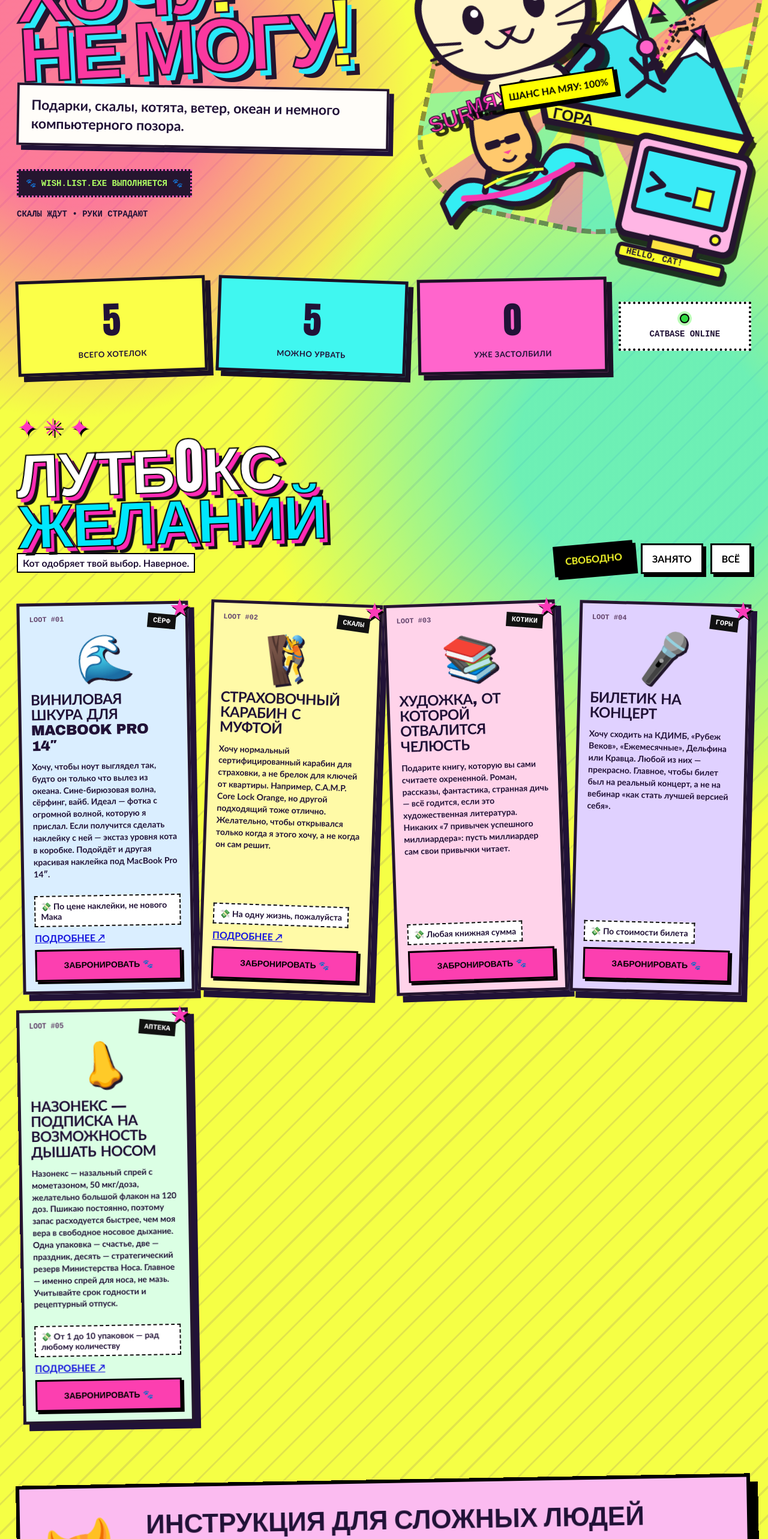
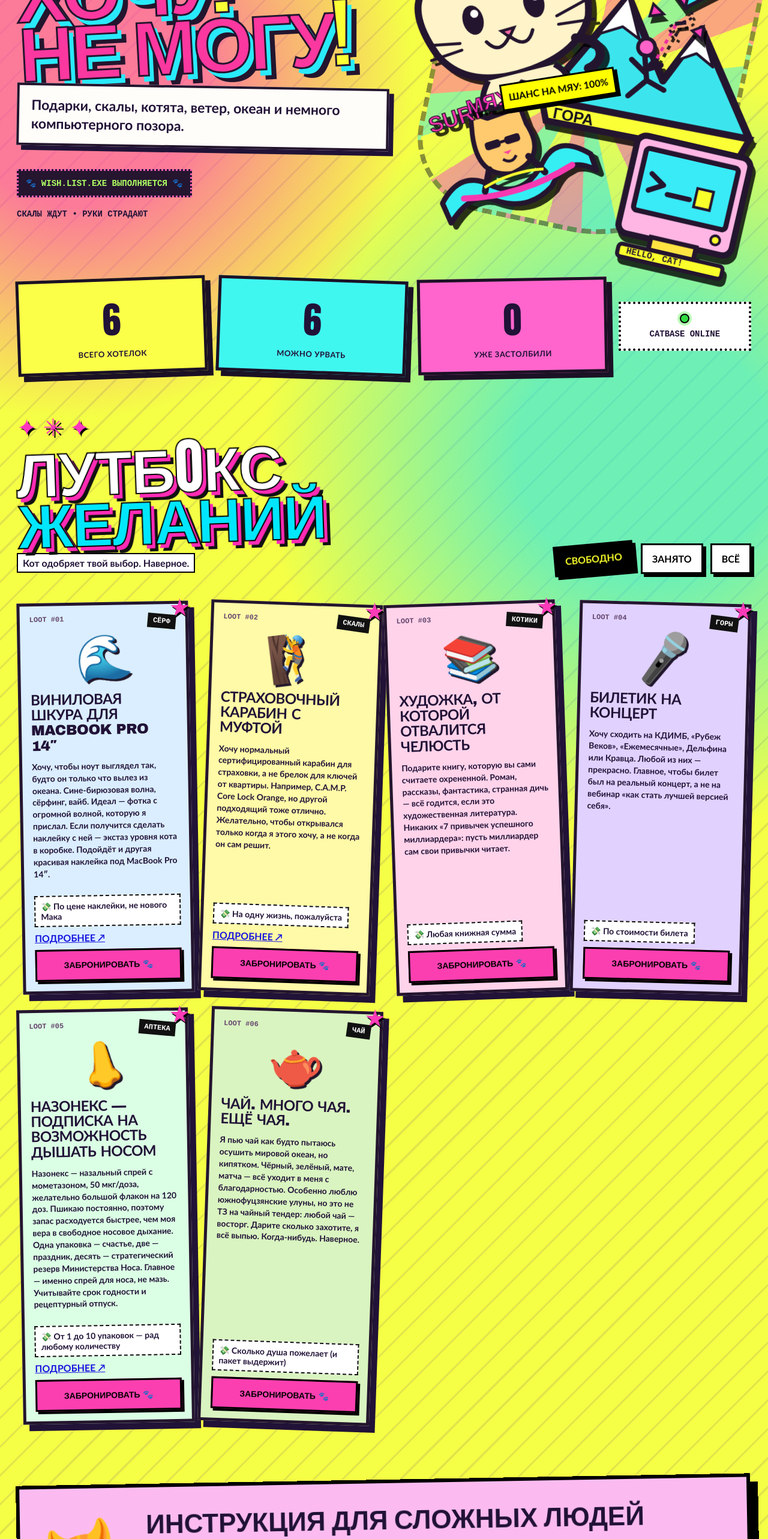
Before and after one commit to raphickie/wishlist, a React (Vite) app: page / in a window 1280 px wide. Shown: the part 234-2800 px from the top of the page at 60% size. Built offline with nearby package versions, Linux system fonts and the light colour scheme; no server answers; the database is empty.

Commit message:
feat: add unlimited enthusiasm for tea to the wishlist

```diff
--- a/src/gifts.ts
+++ b/src/gifts.ts
@@ -3,7 +3,7 @@ export type Gift = {
   name: string;
   emoji: string;
   budget: string;
-  category: 'скалы' | 'кайт' | 'сёрф' | 'компы' | 'котики' | 'горы' | 'аптека';
+  category: 'скалы' | 'кайт' | 'сёрф' | 'компы' | 'котики' | 'горы' | 'аптека' | 'чай';
   description: string;
   link?: string;
   image?: string;
@@ -54,4 +54,12 @@ export const gifts: Gift[] = [
     description: 'Назонекс — назальный спрей с мометазоном, 50 мкг/доза, желательно большой флакон на 120 доз. Пшикаю постоянно, поэтому запас расходуется быстрее, чем моя вера в свободное носовое дыхание. Одна упаковка — счастье, две — праздник, десять — стратегический резерв Министерства Носа. Главное — именно спрей для носа, не мазь. Учитывайте срок годности и рецептурный отпуск.',
     link: 'https://www.eapteka.ru/goods/id20531/',
   },
+  {
+    id: 'tea-any-kind',
+    name: 'ЧАЙ. МНОГО ЧАЯ. ЕЩЁ ЧАЯ.',
+    emoji: '🫖',
+    budget: 'Сколько душа пожелает (и пакет выдержит)',
+    category: 'чай',
+    description: 'Я пью чай как будто пытаюсь осушить мировой океан, но кипятком. Чёрный, зелёный, мате, матча — всё уходит в меня с благодарностью. Особенно люблю южнофуцзянские улуны, но это не ТЗ на чайный тендер: любой чай — восторг. Дарите сколько захотите, я всё выпью. Когда-нибудь. Наверное.',
+  },
 ];
--- a/src/styles.css
+++ b/src/styles.css
@@ -135,6 +135,7 @@ h1 span { color: var(--yellow); }
 .theme-котики { background: #ffd3ea; }
 .theme-горы { background: #e0d1ff; }
 .theme-аптека { background: #dbffe4; }
+.theme-чай { background: #d9f4c0; }
 .gift-taken { background-image: repeating-linear-gradient(-35deg, transparent 0 18px, rgba(0,0,0,.045) 19px 29px); }
 .gift-topline { display: flex; justify-content: space-between; align-items: flex-start; gap: 6px; flex-wrap: wrap; }
 .gift-serial { font: 900 12px ui-monospace, monospace; color: #65466e; }
```
